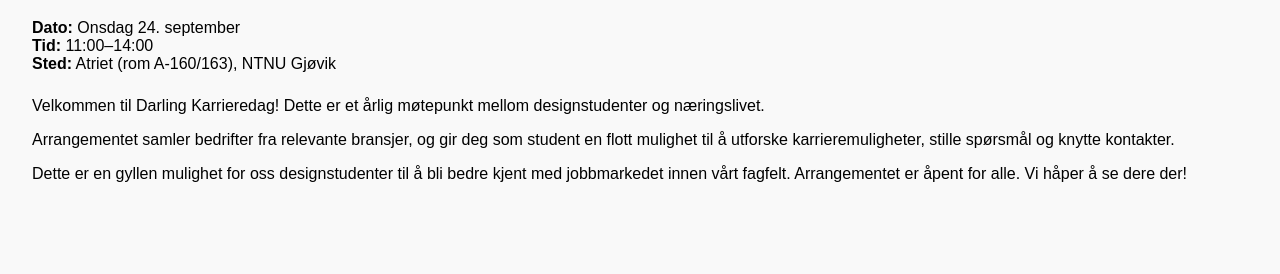
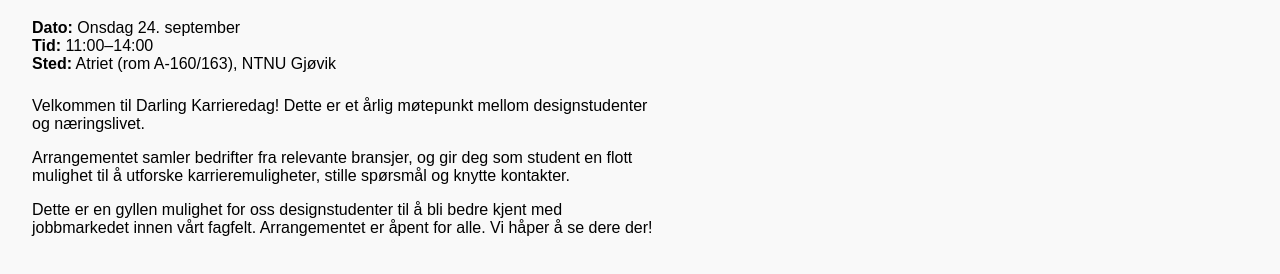
Before and after one commit to darling-linjeforening/karrieredagen2025, a plain HTML site: page studenter.html in a window 1280 px wide. Shown: the part 144-418 px from the top of the page. Drawn offline with Linux system fonts and the light colour scheme.

Commit message:
Update studenter.html

```diff
--- a/studenter.html
+++ b/studenter.html
@@ -4,7 +4,7 @@
   <meta charset="UTF-8">
   <title>Darling Karrieredagen 2025</title>
   <style>
-    body { font-family: Arial, sans-serif; margin: 2em; background-color: #f9f9f9; }
+    body { font-family: Arial, sans-serif; margin: 2em; background-color: #f9f9f9; max-width: 70ch; }
     h1 { color: #333; }
     .info, .description { margin-bottom: 1.5em; }
 
```
